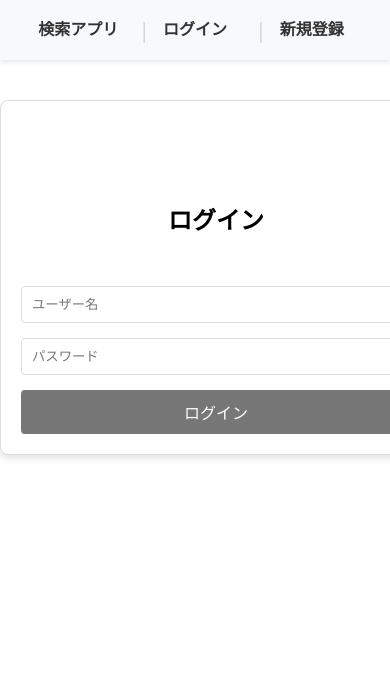
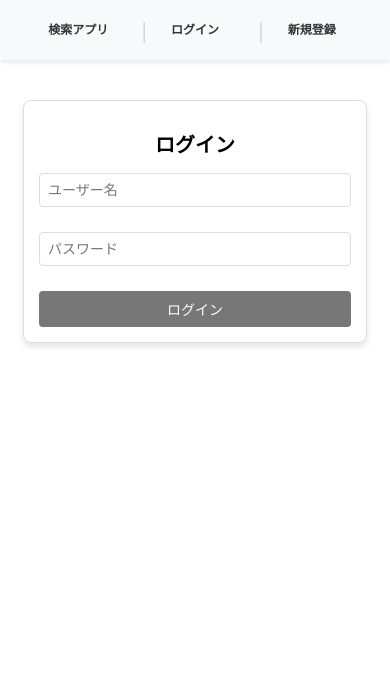
Before and after one commit to kknnnnn/KITAOKA, a Django app: page /accounts/login/ in a window 390 px wide; the page is wider, and only the part inside the window is pictured. Shown: the top 695 px of that part. Run offline with Django 4.2, Linux system fonts and the light colour scheme; parts of the project's set-up code (start-up, migrations or seed data) failed here and were passed over.

Commit message:
レスポンシブデザイン完

```diff
--- a/search_app/static/css/styles.css
+++ b/search_app/static/css/styles.css
@@ -446,7 +446,6 @@ button:hover, .btn-login:hover {
 
 /* ヘッダーh1タグの調整: ナビゲーションバーに隠れないように */
 h1 {
-    margin-top: 80px;  /* ナビゲーションバー分の余白を追加 */
     margin-bottom: 50px;  /* 表との間隔を広げる */
 }
 
@@ -578,14 +577,13 @@ h1 {
 }
 
 /* お気に入り解除ボタン */
-.custom-button-favorite.active {
-    background-color: #ff69b4; /* ピンク色 */
-}
+.button-favorite.active {
+    background-color: #007bff;
+  }
 
-/* お気に入り解除ボタンのホバースタイル */
-.custom-button-favorite.active:hover {
-    background-color: #c71585; /* 濃いピンク */
-}
+  .button-favorite.active:hover {
+    background-color: #0056b3;
+  }
 
 /* 商品詳細部分と同じカテゴリ・似た価格帯の商品セクションを横並びにする */
 .custom-row {
@@ -741,7 +739,7 @@ h1 {
     background-color: white;
 }
 
-@media (max-width: 768px) {
+@media (max-width: 820px) {
     .product-detail {
         flex-direction: column;  /* 縦並びに変更 */
         align-items: center;     /* 中央揃え（縦方向） */
@@ -763,4 +761,120 @@ h1 {
     .product-grid {
         grid-template-columns: 1fr;  /* 1列に変更 */
     }
+    .navbar-item a {
+        font-size: 12px; /* 文字を少し小さく */
+    }
+    .mypage {
+        width: 80%;
+        margin: 0 auto;
+        padding: 20px;
+        font-size: 12px;
+    }
+    .msmall {
+        font-size: 12px;
+    }
+    .login-container {
+        width: 80%; /* 幅を80%に調整 */
+        padding: 15px;
+    }
+
+    .login-container h1 {
+        font-size: 20px; /* タイトルを小さく */
+        margin-bottom: 15px;
+    }
+
+    .login-form {
+        gap: 10px; /* フォーム間隔を少し狭く */
+    }
+
+    .form-group input {
+        padding: 8px;
+        font-size: 14px; /* 入力フィールドの文字を小さく */
+    }
+
+    .btn-login {
+        padding: 8px;
+        font-size: 14px; /* ボタンの文字を小さく */
+    }
+    .form-container {
+        width: 80%; /* 幅を80%に調整 */
+        padding: 15px;
+    }
+
+    .form-container h1 {
+        font-size: 20px; /* タイトルを小さく */
+        margin-bottom: 15px;
+    }
+
+    .form-group input {
+        padding: 8px;
+        font-size: 14px; /* 入力フィールドの文字を小さく */
+    }
+
+    button {
+        padding: 8px;
+        font-size: 14px; /* ボタンの文字を小さく */
+    }
+    .katamari {
+        border: 1px solid #ccc;
+        padding: 10px;
+        margin-top: 10px;
+        width: 90%;
+        margin-left: auto;
+        margin-right: auto;
+    }
+
+    .katamari h2 {
+        font-size: 1.2rem;
+    }
+
+    .table {
+        font-size: 0.8rem;
+        display: block;
+        overflow-x: auto;
+        white-space: nowrap;
+    }
+
+    .table .btn {
+        font-size: 0.7rem;
+        padding: 3px 8px;
+    }
+
+    .table th,
+    .table td {
+        padding: 6px;
+    }
+
+    /* スマホ時にだけ「操作」列を表示 */
+    .remove-column {
+        display: table-cell;
+    }
+
+    /* PCの場合は「操作」列を非表示にする */
+    @media (min-width: 769px) {
+        .remove-column {
+            display: none;
+        }
+    }
+
+    .custom-table th, .custom-table td {
+        padding: 6px;
+        font-size: 0.9rem;
+    }
+
+    /* 合計金額、ポイント表示を小さく */
+    .total-price, .buttons {
+        font-size: 1rem;
+    }
+
+    /* ボタンのサイズも小さく */
+    .custom-button {
+        padding: 8px 16px;
+        font-size: 0.9rem;
+    }
+
+    /* 見出しを小さく */
+    h1 {
+        font-size: 1.5rem;
+    }
 }
--- a/search_app/templates/cart.html
+++ b/search_app/templates/cart.html
@@ -14,6 +14,7 @@
                     <th>価格</th>
                     <th>数量</th>
                     <th>小計</th>
+                    <th class="remove-column">操作</th> <!-- 削除ボタンの列 -->
                 </tr>
             </thead>
             <tbody>
@@ -31,10 +32,10 @@
                                 data-price="{{ item.price|floatformat:0 }}">
                         </td>
                         <td class="item-subtotal">{{ item.subtotal|floatformat:0|intcomma }}円</td>
-                        <td>
+                        <td class="remove-btn">
                             <form action="{% url 'remove_from_cart' item.product_id %}" method="POST">
                                 {% csrf_token %}
-                                <button type="submit" class="btn btn-danger">削除</button>
+                                <button type="submit" class="btn btn-danger btn-sm">削除</button> <!-- 小さなボタン -->
                             </form>
                         </td>
                     </tr>
--- a/search_app/templates/checkout.html
+++ b/search_app/templates/checkout.html
@@ -39,7 +39,7 @@
 
 <div class="buttons">
     <form action="{% url 'cart' %}" method="get" style="display:inline;">
-        <button type="submit" class="custom-button">カートに戻る</button>
+        <button type="submit" class="custom-button success">カートに戻る</button>
     </form>
     <form action="{% url 'checkout' %}" method="post" style="display:inline;">
         {% csrf_token %}
--- a/search_app/templates/purchase_complete.html
+++ b/search_app/templates/purchase_complete.html
@@ -5,8 +5,10 @@
 
 <div class="container text-center">
     <h1>購入が完了しました！</h1>
-    <p>この度はご購入いただき、誠にありがとうございます。</p>
-    <a href="{% url 'search_view' %}" class="btn btn-secondary">引き続き商品を探す</a>
+    <div class="msmall">
+        <p>この度はご購入いただき、誠にありがとうございます。</p>
+        <div class="underline"><a href="{% url 'search_view' %}" class="btn btn-secondary">引き続き商品を探す</a></div>
+    </div>
 </div>
 
 {% endblock %}
```
Also changed, not shown: search_app/templates/product_detail.html (+6 -2 lines).
